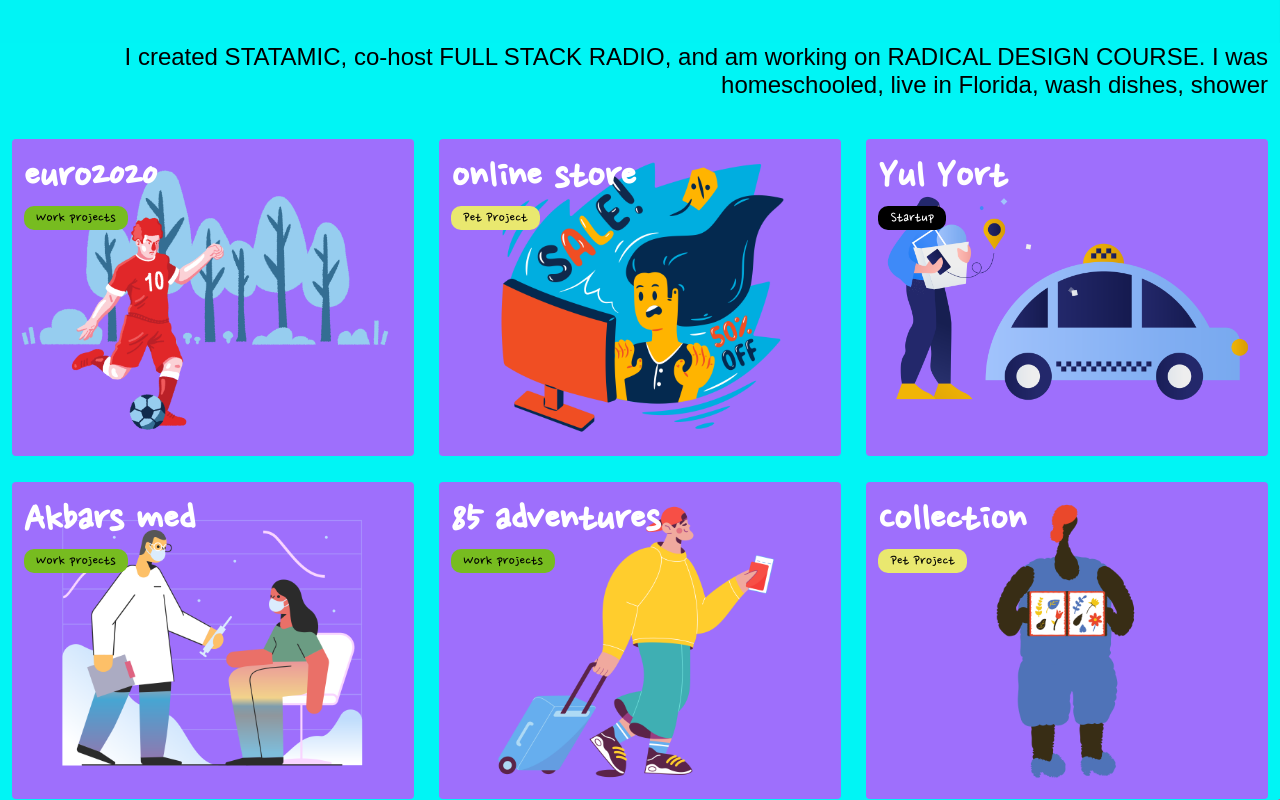
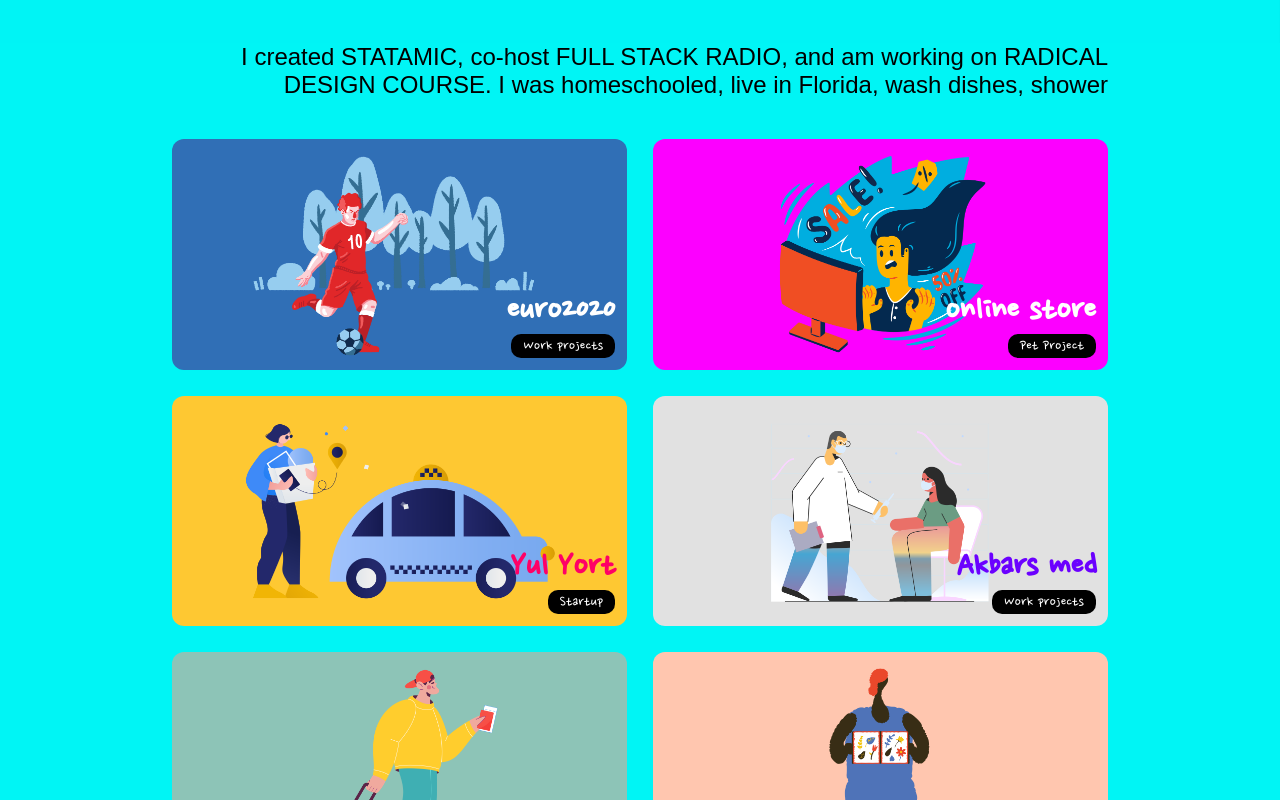
Before and after one commit to DavletkulovAynur/Aynur_Codit, a React (Create React App) app: page / in a window 1280 px wide. Shown: the part 900-1700 px from the top of the page. Built offline with nearby package versions, Linux system fonts and the light colour scheme; a web font is replaced by a local one.

Commit message:
просто коммит

```diff
--- a/src/App/Blocks/Portfolio/Components/PortfolioBlock.jsx
+++ b/src/App/Blocks/Portfolio/Components/PortfolioBlock.jsx
@@ -7,10 +7,12 @@ export default function PortfolioBlock({ itemData }) {
   const { id, name, plashka } = itemData;
 
   return (
-    <div className="Portfolio__item">
+    <div className={`Portfolio__item Portfolio__item-${id}`}>
       <div className="Portfolio__item-text">
         <h4 className="text">{name}</h4>
-        <Plashka data={plashka} />
+        <div className="test">
+          <Plashka data={plashka} />
+        </div>
       </div>
       <div className={`Portfolio__item-img Portfolio__item-img-${id}`}></div>
     </div>
--- a/src/App/Blocks/Portfolio/Components/styles/PortfolioBlock.scss
+++ b/src/App/Blocks/Portfolio/Components/styles/PortfolioBlock.scss
@@ -1,13 +1,61 @@
 .Portfolio__item {
   padding: 12px;
-    padding-bottom: 56.25%;
+  padding-bottom: 48%;
   position: relative;
   overflow: hidden;
-    border-radius: 4px;
+  border-radius: 12px;
+
+  .text {
+    color: #6b00ff;
+    font-size: 36px;
+    margin: 0;
+  }
+
+  .test {
+    display: flex;
+    justify-content: flex-end;
+  }
+
+  &-adventure {
+    .text {
+      color: #fff;
+    }
+  }
+
+  &-doctor {
+    .text {
+      color: #6b00ff;
+    }
+  }
+
+  &-online-store {
+    .text {
+      color: #fff;
+    }
+  }
+
+  &-taxi {
+    .text {
+      color: #ff0066;
+    }
+  }
+
+  &-collection {
+    .text {
+      color: #127c62;
+    }
+  }
+
+  &-euro {
+    .text {
+      color: #fff;
+    }
+  }
 
   &-img {
-      background: url('../../../../Common/assets/img/portfolio/football.png') center/contain  no-repeat;
-      background-color: #9e6ffc;
+    background: url("../../../../Common/assets/img/portfolio/football.png")
+      center/contain no-repeat;
+    background-color: #306fb6;
     position: absolute;
     width: 100%;
     height: 100%;
@@ -15,38 +63,44 @@
     right: 0;
     bottom: 0;
     left: 0;
-
-
   }
 
   &-img-adventure {
-      background: url('../../../../Common/assets/img/portfolio/travel.png') center/contain  no-repeat;
-      background-color: #9e6ffc;
+    background: url("../../../../Common/assets/img/portfolio/travel.png")
+      center/contain no-repeat;
+    background-color: #8dc4b7;
   }
 
   &-img-online-store {
-      background: url('../../../../Common/assets/img/portfolio/flame-online-sale.png') center/contain  no-repeat;
-      background-color: #9e6ffc;
+    background: url("../../../../Common/assets/img/portfolio/flame-online-sale.png")
+      center/contain no-repeat;
+    background-color: #fc00ff;
   }
 
   &-img-taxi {
-      background: url('../../../../Common/assets/img/portfolio/taxi.png') center/contain  no-repeat;
-      background-color: #9e6ffc;
+    background: url("../../../../Common/assets/img/portfolio/taxi.png")
+      center/contain no-repeat;
+    background-color: #fec832;
   }
 
   &-img-collection {
-      background: url('../../../../Common/assets/img/portfolio/collection.png') center/contain  no-repeat;
-      background-color: #9e6ffc;
+    background: url("../../../../Common/assets/img/portfolio/collection.png")
+      center/contain no-repeat;
+    background-color: #ffc6af;
   }
 
   &-img-doctor {
-      background: url('../../../../Common/assets/img/portfolio/doctor.png') center/contain  no-repeat;
-      background-color: #9e6ffc;
+    background: url("../../../../Common/assets/img/portfolio/doctor.png")
+      center/contain no-repeat;
+    background-color: #e1e1e1;
   }
 
   &-text {
-      position: relative;
+    position: absolute;
     z-index: 2;
+    padding: 12px;
+    bottom: 0;
+    right: 0;
   }
 
   &:hover {
--- a/src/App/Blocks/Portfolio/Portfolio.jsx
+++ b/src/App/Blocks/Portfolio/Portfolio.jsx
@@ -12,7 +12,7 @@ export default function Portfolio() {
 
   return (
     <div className="Portfolio Portfolio__root">
-      <div className="App-content">
+      <div className="App-content Portfolio_content">
         <Title/>
         <PortfolioCards cards={portfolioBlock.portfolioData}/>
       </div>
--- a/src/App/Blocks/Portfolio/Portfolio.scss
+++ b/src/App/Blocks/Portfolio/Portfolio.scss
@@ -1,20 +1,17 @@
 .Portfolio {
+  &_content {
+    max-width: 960px;
+  }
 
   &__root {
     background: #00f5f5;
   }
 
   &__title {
-    font-family: 'PeachyKeenJF', sans-serif;
+    font-family: "PeachyKeenJF", sans-serif;
     font-size: 24px;
     margin-bottom: 40px;
     text-align: right;
-  }
-
-  h4 {
-    font-size: 44px;
-    color: #fff;
-    margin: 0;
   }
 
   svg {
@@ -28,15 +25,14 @@
   }
 
   &__cards {
-    grid-template-columns: repeat(3, 1fr);
+    grid-template-columns: repeat(2, 1fr);
   }
-
 
   &__img-wrapper {
     border: 8px solid #002f3c;
   }
 
-  @media(max-width: 768px) {
+  @media (max-width: 768px) {
     &__cards {
       grid-template-columns: repeat(1, 1fr);
     }
--- a/src/data/portfolio.js
+++ b/src/data/portfolio.js
@@ -4,7 +4,7 @@ export const portfolioData = [
     name: 'euro2020',
     plashka: {
       name: 'Work projects',
-      color: 'green'
+      color: 'black'
     },
   },
   {
@@ -12,7 +12,7 @@ export const portfolioData = [
     name: 'online store',
     plashka: {
       name: 'Pet Project',
-      color: 'yellow'
+      color: 'black'
     },
   },
   {
@@ -28,7 +28,7 @@ export const portfolioData = [
     name: 'Akbars med',
     plashka: {
       name: 'Work projects',
-      color: 'green'
+      color: 'black'
     },
   },
 
@@ -37,7 +37,7 @@ export const portfolioData = [
     name: '85 adventures',
     plashka: {
       name: 'Work projects',
-      color: 'green'
+      color: 'black'
     },
   },
   {
@@ -45,7 +45,7 @@ export const portfolioData = [
     name: 'Collection',
     plashka: {
       name: 'Pet Project',
-      color: 'yellow'
+      color: 'black'
     },
   },
 
```
Lines whose indentation alone changed are shown as unchanged.
